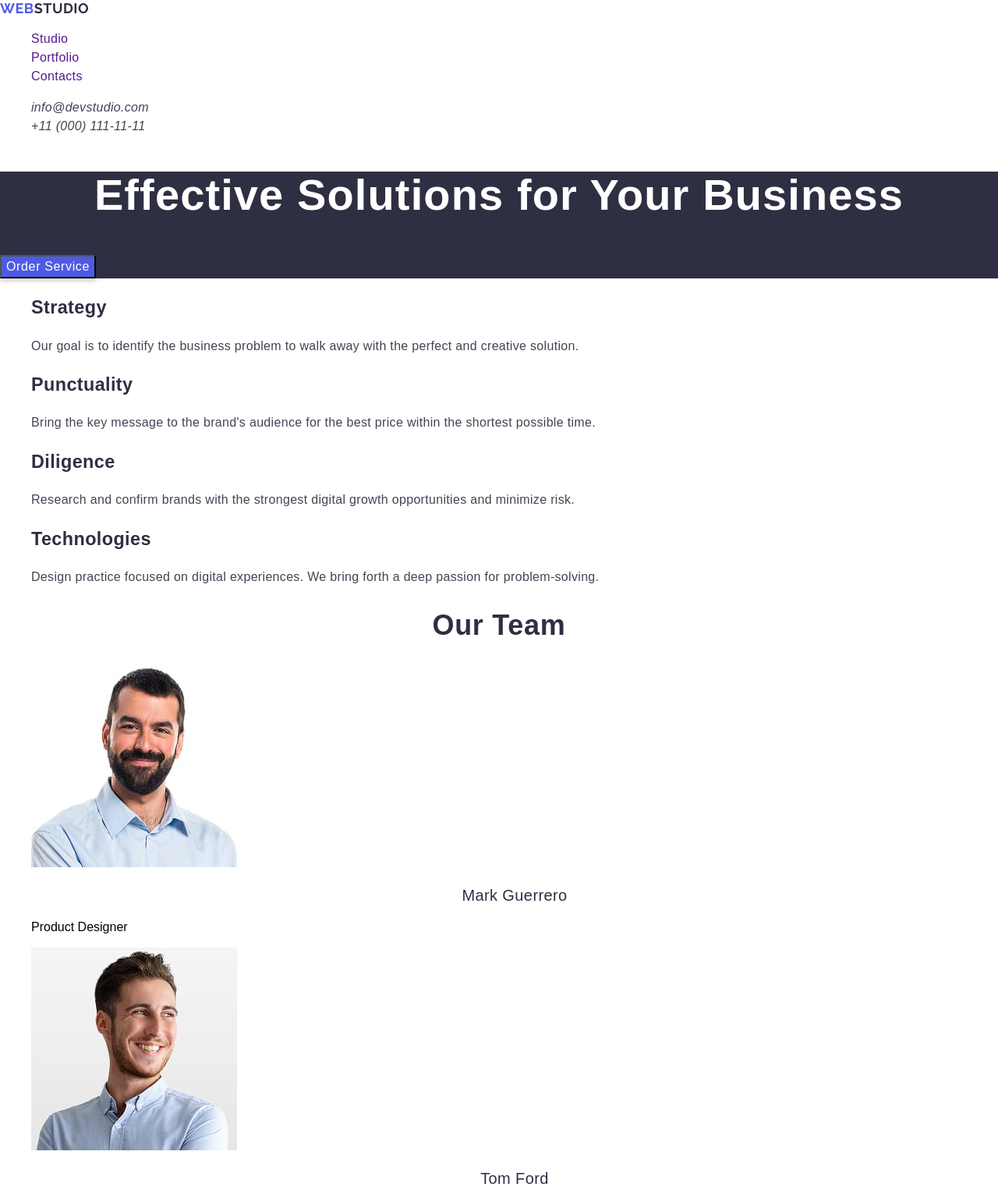
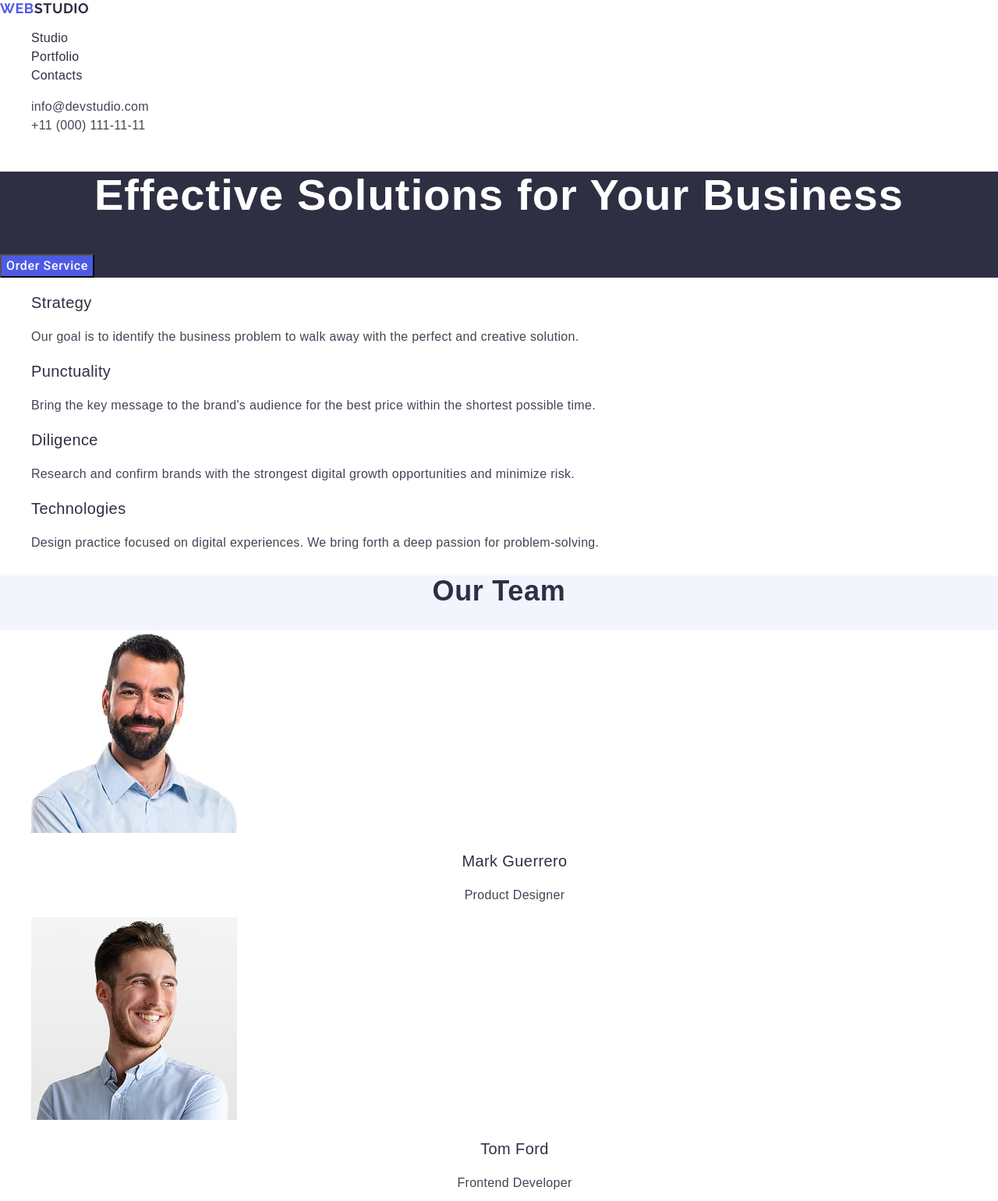
Before and after one commit to oksanabochkor/goit-markup-hw-02, a plain HTML site: page index.html in a window 1280 px wide. Shown: the top 1540 px of the page at 78% size. Drawn offline with nearby package versions, Linux system fonts and the light colour scheme.

Commit message:
add ccs code

```diff
--- a/css/styles.css
+++ b/css/styles.css
@@ -1,10 +1,12 @@
-body{
+body {
     font-family: "Robot" , sans-serif;
+    color: #434455;
+    background-color:#FFFFFF;
 }
-ul{
+ul  {
     list-style-type: none;
 }
-a{
+a {
     text-decoration: none;
 }
 
@@ -18,22 +20,22 @@ a{
 
 .header-logo {
     font-family: "Raleway", sans-serif;
-
+font-weight: 700;
     font-size: 18px;
-    line-height: 1.16;
+    line-height: 1.17;
     letter-spacing: 0.03em;
     text-transform: uppercase;
-    color: #2e2f42;
+     color: #4d5ae5;
 
 }
 
 .header-logo-span{
-
+    font-weight: 700;
         font-size: 18px;
-        line-height: 1.16667;
+        line-height: 1.17;
         letter-spacing: 0.03em;
         text-transform: uppercase;
-        color: #4d5ae5;
+       color: #2e2f42;
 
 }
 
@@ -41,15 +43,28 @@ a{
 
 
 .header-list-item {
-    font-weight: 500;
+
+}
+
+.header-items {
+ font-weight: 500;
         font-size: 16px;
         line-height: 1.5;
         letter-spacing: 0.02em;
         color: #2e2f42;
+
+}
+.header-items:hover {
+    color: #404bbf;
 }
 
+.header-items:focus {
+    color: #404bbf;
+}
 
-.adress {}
+.adress {
+    font-style: normal;
+}
 
 
 .adress-list {}
@@ -83,12 +98,13 @@ a{
 
 
 .hero-btn {
+    font-family: "Roboto", sans-serif;
     font-weight: 500;
         font-size: 16px;
         line-height: 1.5;
         letter-spacing: 0.04em;
         color: #fff;
-        box-shadow: 0 4px 4px 0 rgba(0, 0, 0, 0.15);
+
             background: #4d5ae5;
 }
 
@@ -108,7 +124,12 @@ a{
 }
 
 
-.team-title {}
+.team-title {
+    font-weight: 500;
+    font-size: 20px;
+    line-height: 1.2;
+    letter-spacing: 0.02em;
+}
 
 
 .team-text {
@@ -118,11 +139,13 @@ a{
         letter-spacing: 0.02em;
         color: #434455;
 }
-.our-team {}
+.our-team {
+    background-color: #F4F4FD;
+}
 
 
 .our-team-title {
-
+    text-transform: capitalize;
         font-size: 36px;
         line-height: 1.11;
         letter-spacing: 0.02em;
@@ -131,7 +154,9 @@ a{
 
 }
 
-.our-team-list {}
+.our-team-list {
+    background-color: #FFFFFF;
+}
 
 
 .our-team-list-item {}
@@ -163,7 +188,7 @@ a{
 
 
 .portfolio-title {
-
+text-transform: capitalize;
         font-size: 36px;
         line-height: 1.11;
         letter-spacing: 0.02em;
@@ -177,7 +202,9 @@ a{
 .portfolio-list-item {}
 
 
-.portfolio-img {}
+.portfolio-img {
+    width: 360px;
+}
 
 
 .portfolio-title-two {
@@ -202,11 +229,12 @@ a{
 
 .foter-logo {
     font-family: "Raleway", sans-serif;
+    font-weight: 700;
         font-size: 18px;
-        line-height: 1.16;
+        line-height: 1.17;
         letter-spacing: 0.03em;
         text-transform: uppercase;
-        color: #f4f4fd;
+        color:#4d5ae5;
 }
 
 .foter-text {
--- a/index.html
+++ b/index.html
@@ -24,18 +24,18 @@
     <header class="header">
       <nav class="header-navigation">
         <a href="./index.html" class="header-logo"
-          ><span class="header-logo-span">Web</span>Studio
+          >Web<span class="header-logo-span">Studio</span>
         </a>
 
         <ul class="header-list">
           <li class="header-list-item">
-            <a href="">Studio</a>
+            <a class="header-items">Studio</a>
           </li>
           <li class="header-list-item">
-            <a href="">Portfolio</a>
+            <a class="header-items" href="">Portfolio</a>
           </li>
           <li class="header-list-item">
-            <a href="">Contacts</a>
+            <a class="header-items" href="">Contacts</a>
           </li>
         </ul>
       </nav>
@@ -103,7 +103,7 @@
               width="264"
             />
             <h3 class="our-team-title-two">Mark Guerrero</h3>
-            <p>Product Designer</p>
+            <p class="our-team-text">Product Designer</p>
           </li>
           <li class="our-team-list-item">
             <img
@@ -200,7 +200,7 @@
     </main>
     <footer class="footer">
       <a href="./index.html" class="foter-logo"
-        ><span class="header-logo-span">Web</span>Studio</a
+        >Web<span class="header-logo-span">Studio</span></a
       >
       <p class="foter-text">
         Increase the flow of customers and sales for your business with digital
```
